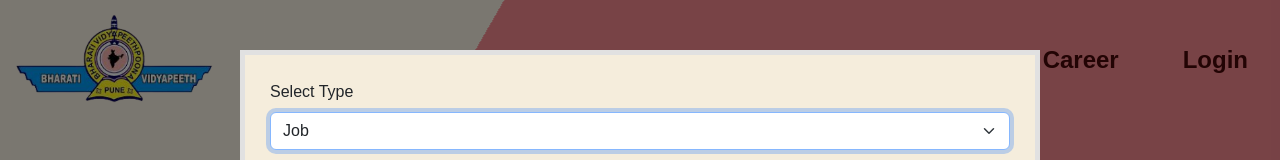
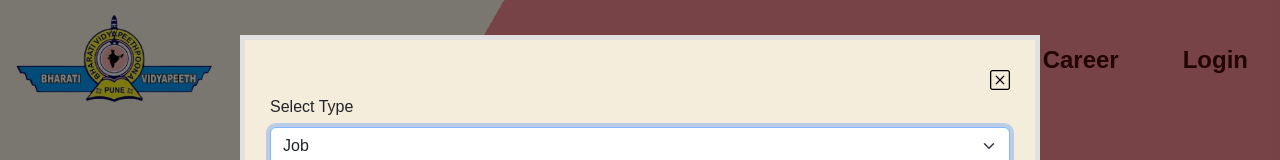
Before and after one commit to The-Priya-Saw/alumnit, a React (Create React App) app in the folder Frontend/: page /career in a window 1280 px wide. Both pictures are taken after a click on the button "Post Job / Internships". Shown: the top 160 px of the page. Built offline with nearby package versions, Linux system fonts and the light colour scheme; no server answers; a web font is replaced by a local one.

Commit message:
Connected CareerPost form with API

```diff
--- a/Frontend/src/component/CareerPostForm.jsx
+++ b/Frontend/src/component/CareerPostForm.jsx
@@ -4,43 +4,80 @@ import "bootstrap/dist/css/bootstrap.min.css";
 import "reactjs-popup/dist/index.css";
 import "./CareerPostForm.css";
 
-const CareerPostForm = () => {
+const CareerPostForm = (props) => {
+  const handleSubmit = async (event) => {
+    event.preventDefault();
+    const {
+      Type,
+      Title,
+      CompanyName,
+      Location,
+      Salary,
+      Eligibility,
+      ApplyLink
+    } = event.target;
+    const CareerPostResponse = await fetch("http://localhost:3001/careers/create", {
+      method: "POST",
+      headers: {"Content-Type":"application/json"},
+      body: JSON.stringify({
+        Type: Type.value,
+        Title: Title.value,
+        CompanyName: CompanyName.value,
+        Location: Location.value,
+        Salary: Salary.value,
+        Eligibility: Eligibility.value,
+        ApplyLink: ApplyLink.value
+      })
+    });
+    const resJson = await CareerPostResponse.json();
+    if(CareerPostResponse.status === 200){
+      console.log(resJson);
+      alert("Career Post Created Successfully!");
+      props.updatePage(prev => prev+1);
+      props.close();
+    }else{
+      console.log(resJson);
+      alert(resJson.error);
+    }
+  }
   return (
-    <Form className="CustomForm">
+    <Form onSubmit={handleSubmit} className="CustomForm">
+          <a className="close bi bi-x-square" style={{textAlign: "end"}} onClick={props.close}>
+          </a>
       <Form.Group className="mb-3" controlId="">
         <Form.Label>Select Type</Form.Label>
-        <Form.Select name="type" aria-label="Default select example">
+        <Form.Select name="Type" aria-label="Default select example">
           <option value="1">Job</option>
           <option value="2">Internship</option>
         </Form.Select>
       </Form.Group>
       <Form.Group className="mb-3" controlId="">
         <Form.Label>Job title</Form.Label>
-        <Form.Control name="title"  placeholder="Job Title" />
+        <Form.Control name="Title"  placeholder="Job Title" />
       </Form.Group>
 
       <Form.Group className="mb-3" controlId="">
         <Form.Label>Company Name</Form.Label>
-        <Form.Control name="companyName" placeholder="Company Name" />
+        <Form.Control name="CompanyName" placeholder="Company Name" />
       </Form.Group>
 
       <Form.Group className="mb-3" controlId="">
         <Form.Label>Location</Form.Label>
-        <Form.Control name="location" placeholder="Location" />
+        <Form.Control name="Location" placeholder="Location" />
       </Form.Group>
 
       <Form.Group className="mb-3" controlId="">
         <Form.Label>salary</Form.Label>
-        <Form.Control name="salary" placeholder="Salary" />
+        <Form.Control name="Salary" placeholder="Salary" />
       </Form.Group>
 
       <Form.Group className="mb-3" controlId="">
         <Form.Label>Eligibility</Form.Label>
-        <Form.Control name="eligibility" placeholder="Eligibility" />
+        <Form.Control name="Eligibility" placeholder="Eligibility" />
       </Form.Group>
       <Form.Group className="mb-3" controlId="">
         <Form.Label>Apply Link</Form.Label>
-        <Form.Control name="applyLink" placeholder="Link" />
+        <Form.Control name="ApplyLink" placeholder="Link" />
       </Form.Group>
       <Button variant="primary" type="submit" className="submit-btn">
         Submit
--- a/Frontend/src/pages/Career.jsx
+++ b/Frontend/src/pages/Career.jsx
@@ -9,6 +9,7 @@ const array = Array.from(Array(10).keys());
 
 const Career = () => {
     const [posts, updatePosts] = useState([]);
+    const [updateCount, setUpdateCount] = useState(0);
     useEffect(() => {
         const fetchPosts = async () => {
             const response = await fetch("http://localhost:3001/careers/all");
@@ -16,7 +17,7 @@ const Career = () => {
             updatePosts(postsJson);
         }
         fetchPosts();
-    },[]);
+    },[updateCount]);
     return (
         <div className="Commnunity">
             <Navbar/>
@@ -27,21 +28,26 @@ const Career = () => {
                 <div className="job-post-heading">
                     <h1>Career</h1>
                     <Popup trigger={<button type="input" id="btn-job-post"> Post Job / Internships</button>} modal>
-                        <CustomPostForm />
+                        {/* <CustomPostForm updatePage={setUpdateCount}/> */}
+                        {
+                            close => <CustomPostForm close={close} updatePage={setUpdateCount}/>
+
+                        }
                     </Popup>
                 </div>
                 <div className="divider"></div>
                 <div className="job-card-container">
 
-                {posts.map(post =>
-                <JobCard
+                {posts.reverse().map(post =>
+                    <JobCard
                         JobTitle={post.Title}
                         Salary={"₹" + post.Salary}
                         Eligibility={post.Eligibility}
                         Link={post.ApplyLink}
                         CompanyName={post.CompanyName}
                         Location={post.Location}
-                    />)}
+                    />)
+                }
 
                 </div>
 
```
